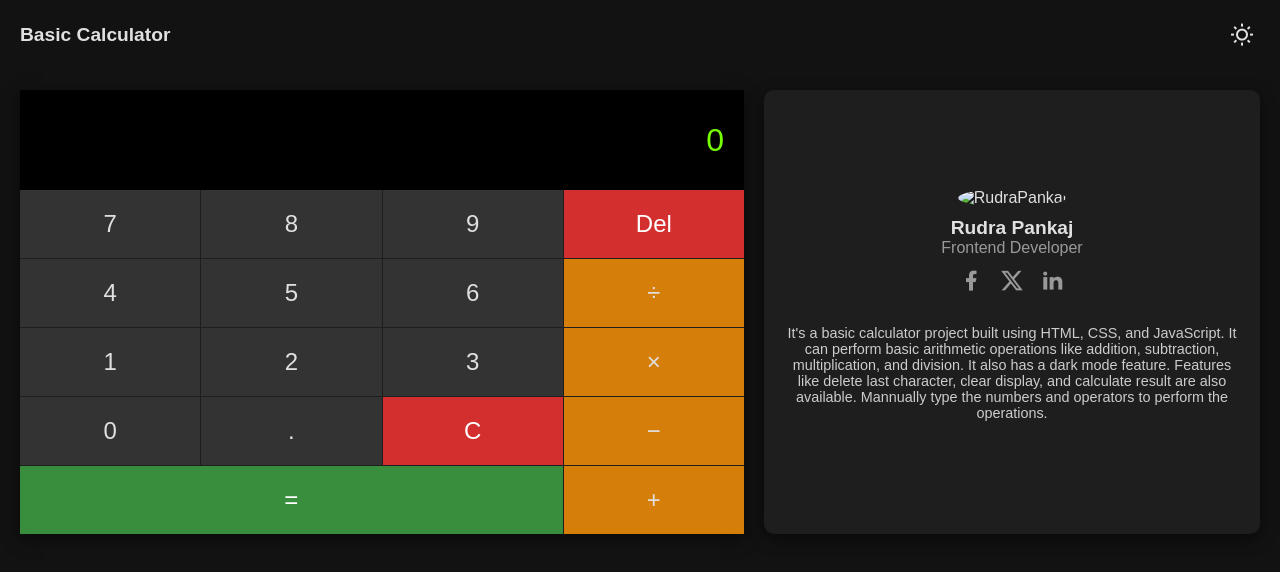
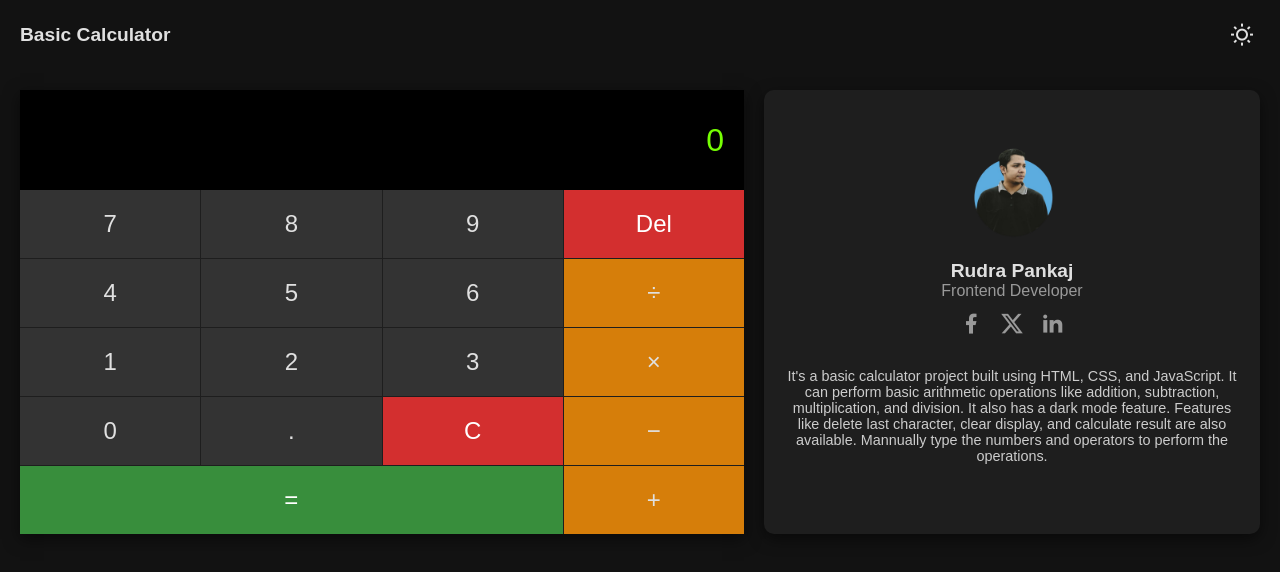
Before and after one commit to RudraPankaj/BasicCalculatorJavaScript, a plain HTML site: page index.html in a window 1280 px wide. Drawn offline with nearby package versions, Linux system fonts and the light colour scheme; the site is published under a folder, as on GitHub Pages, so addresses that start at the root find nothing.

Commit message:
modified image url to show in page deployed

```diff
--- a/index.html
+++ b/index.html
@@ -50,7 +50,7 @@
 
         <div class="contributor_card">
             <span class="contributor_img">
-                <img src="/images/rudra.png" alt="RudraPankaj" />
+                <img src="images/rudra.png" alt="RudraPankaj" />
             </span>
 
             <span class="contributor_info">
```
